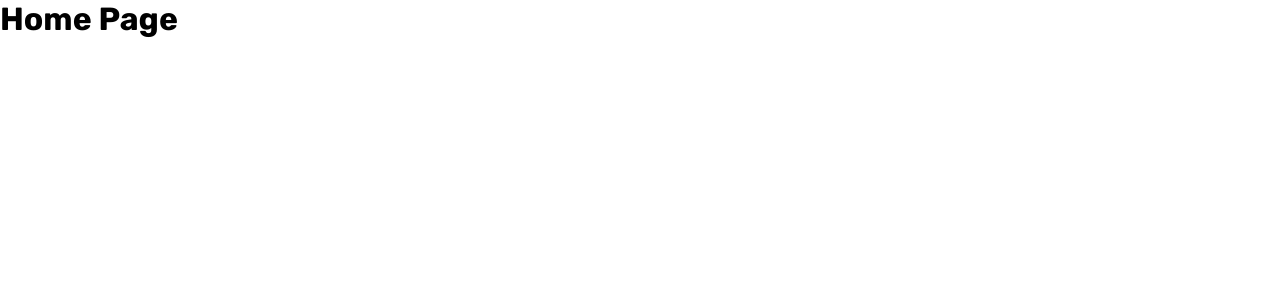
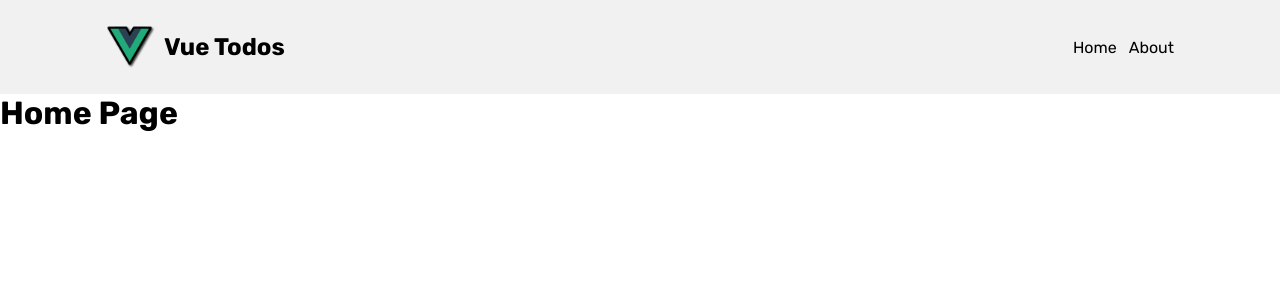
Before and after one commit to VictorG10/Vue-Todos, a Vue app: page / in a window 1280 px wide. Shown: the top 300 px of the page. Built offline with nearby package versions, Linux system fonts and the light colour scheme.

Commit message:
vue-todo-navbar

```diff
--- a/src/App.vue
+++ b/src/App.vue
@@ -1,12 +1,14 @@
-<script setup></script>
+<script setup>
+  import { RouterView } from "vue-router";
+  import TodoHeader from "./components/TodoHeader.vue";
+</script>
 
 <template>
-  <main>
-    <RouterView />
-  </main>
+  <TodoHeader />
+  <RouterView />
 </template>
 
-<style lang="scss" scoped>
+<style lang="scss">
   .container {
     max-width: 1100px;
     margin: 0 auto;
--- /dev/null
+++ b/src/components/TodoHeader.vue
@@ -0,0 +1,53 @@
+<script setup></script>
+
+<template>
+  <header>
+    <nav class="container">
+      <div class="branding">
+        <img src="../assets/Vue_Logo_Black.png" alt="" />
+        <h1>Vue Todos</h1>
+      </div>
+      <ul class="nav-routes">
+        <RouterLink to="/">Home</RouterLink>
+        <RouterLink to="/about">About</RouterLink>
+      </ul>
+    </nav>
+  </header>
+</template>
+
+<style lang="scss" scoped>
+  header {
+    background-color: #f1f1f1;
+    nav {
+      display: flex;
+      align-items: center;
+      padding: 25px 16px;
+
+      .branding {
+        display: flex;
+        align-items: center;
+        gap: 8px;
+        img {
+          max-width: 50px;
+        }
+
+        h1 {
+          font-size: 24px;
+        }
+      }
+
+      .nav-routes {
+        display: flex;
+        flex: 1;
+        justify-content: flex-end;
+        gap: 12px;
+        list-style: none;
+
+        a {
+          text-decoration: none;
+          color: inherit;
+        }
+      }
+    }
+  }
+</style>
```
Also changed, not shown: src/assets/Vue_Logo_Black.png (added).
